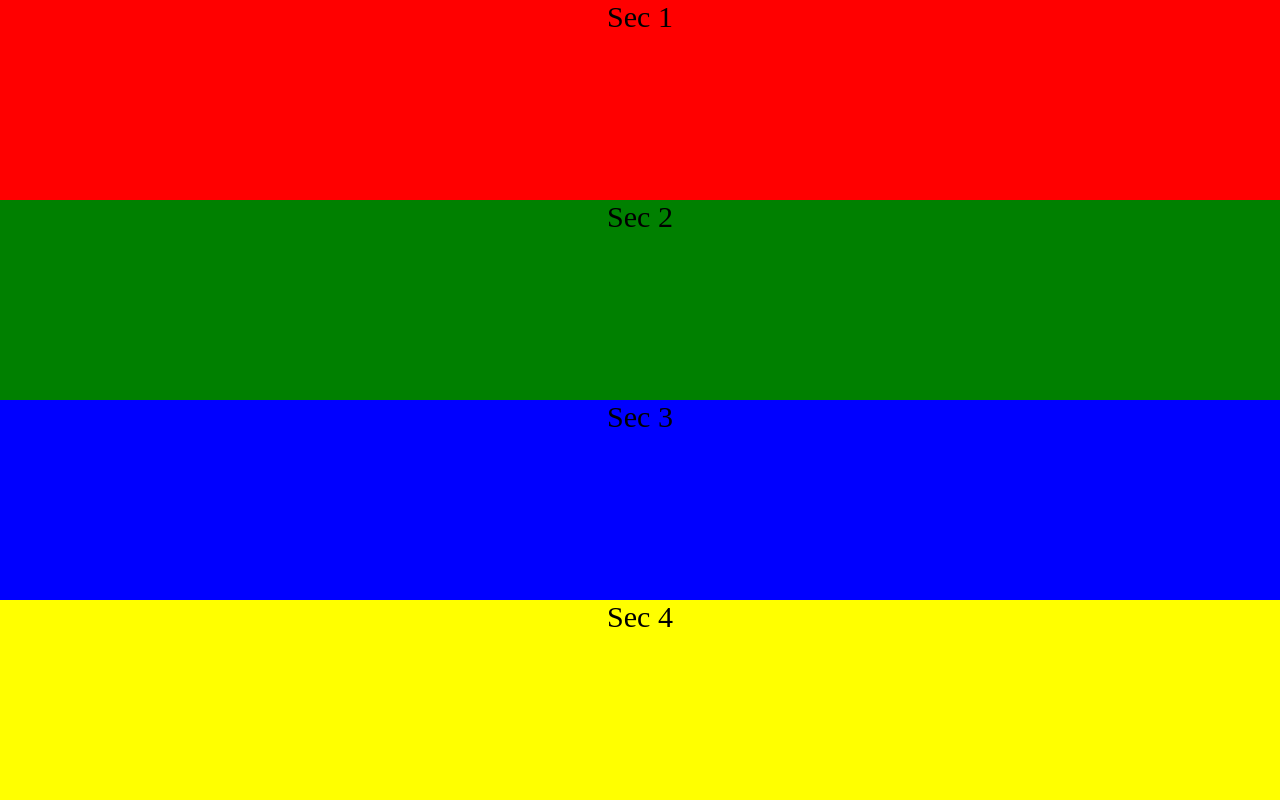
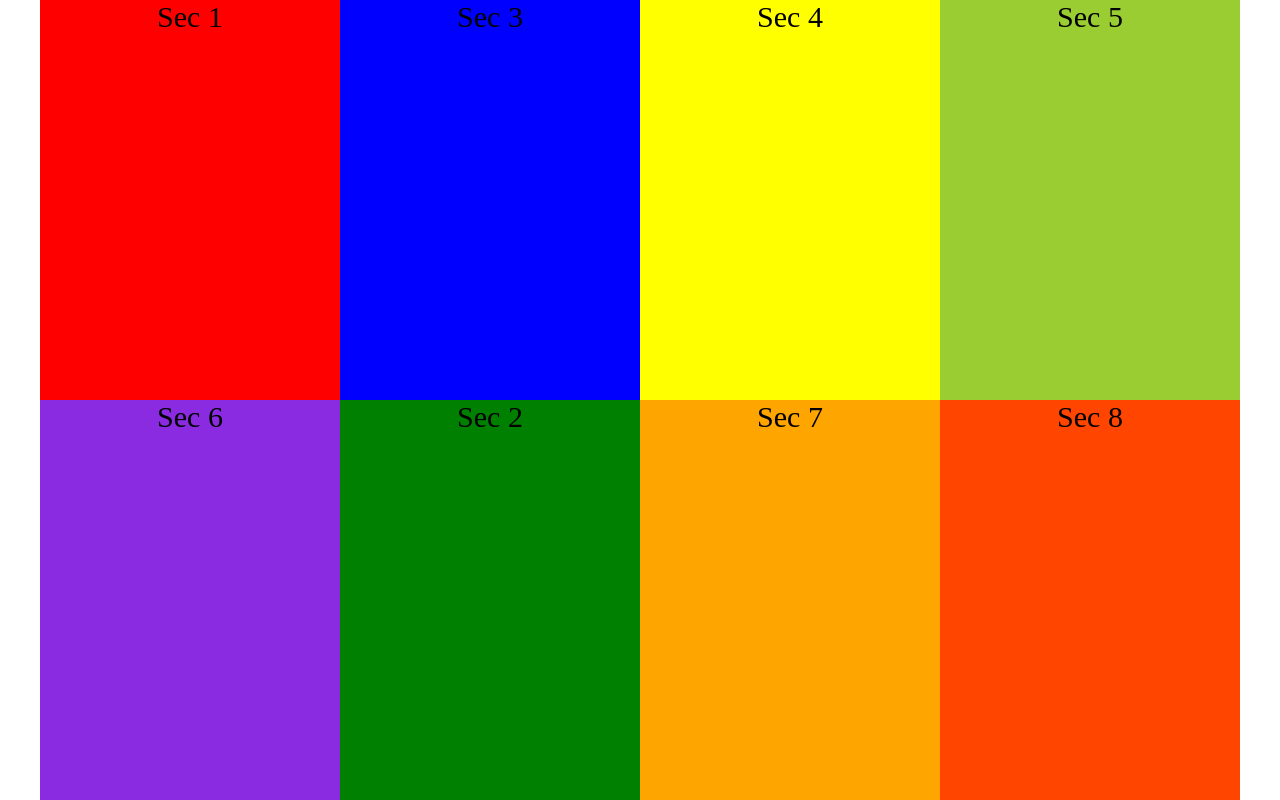
Before and after one commit to rayjoshua432/CSS-Grid, a plain HTML site: page index.html in a window 1280 px wide. Drawn offline with Linux system fonts and the light colour scheme.

Commit message:
Auto fit/fill and repeat

```diff
--- a/index.html
+++ b/index.html
@@ -13,6 +13,10 @@
       <div class="section-2">Sec 2</div>
       <div class="section-3">Sec 3</div>
       <div class="section-4">Sec 4</div>
+      <div class="section-5">Sec 5</div>
+      <div class="section-6">Sec 6</div>
+      <div class="section-7">Sec 7</div>
+      <div class="section-8">Sec 8</div>
     </div>
   </body>
 </html>
--- a/style.css
+++ b/style.css
@@ -9,13 +9,21 @@ body {
     font-size: 30px;
     text-align: center;
     display: grid;
+    grid-template-columns: repeat(auto-fill, 300px);
+    grid-template-rows: repeat(2, 1fr);
+    justify-content: center;
+
 }
 
 .section-1 {
+    grid-column: 1/2;
+    grid-row: 1/2;
     background-color: red;
 }
 
 .section-2 {
+    grid-column: 2/3;
+    grid-row: 2/3;
     background-color: green;
 }
 
@@ -26,3 +34,19 @@ body {
 .section-4 {
     background-color: yellow;
 }
+
+.section-5 {
+    background-color: yellowgreen;
+}
+
+.section-6 {
+    background-color: blueviolet;
+}
+
+.section-7 {
+    background-color: orange;
+}
+
+.section-8 {
+    background-color: orangered;
+}
```
